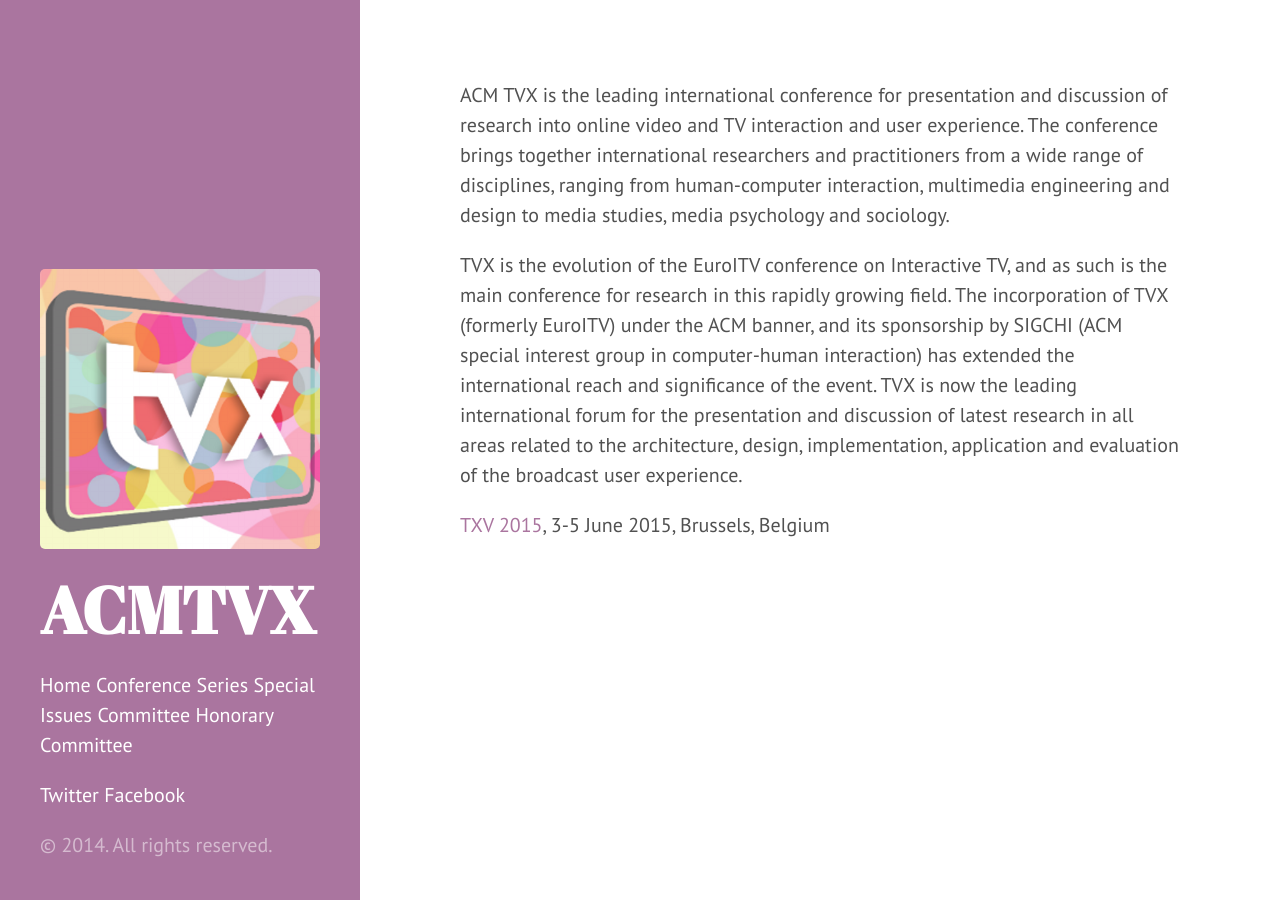
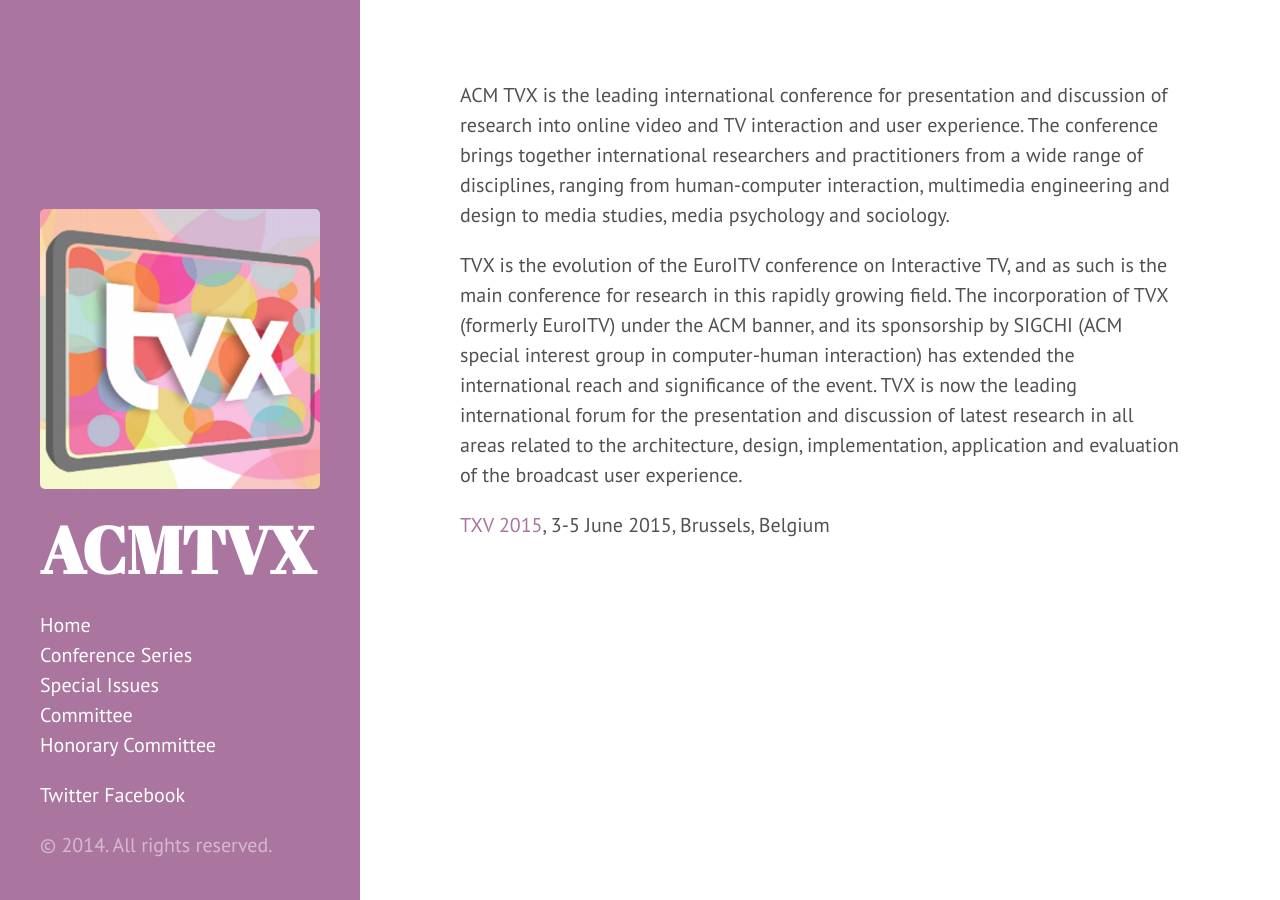
Before and after one commit to acmtvx/www, a Jekyll site: the page built from index.md, in a window 1280 px wide. Built offline with Jekyll 4.4.1, drawn with Linux system fonts in a browser that asks for light colours; Markdown is read by kramdown in place of the engine named in the settings.

```diff
--- a/_includes/sidebar.html
+++ b/_includes/sidebar.html
@@ -10,11 +10,11 @@
 
 
       <li class="sidebar-nav-item">
-        <a href="/">Home</a>
-        <a href="/conference_series">Conference Series</a>
-        <a href="/special_issues/">Special Issues</a>
-        <a href="/committee">Committee</a>
-        <a href="/honorary">Honorary Committee</a>
+        <a href="/">Home</a></br>
+        <a href="/conference_series">Conference Series</a></br>
+        <a href="/special_issues/">Special Issues</a></br>
+        <a href="/committee">Committee</a></br>
+        <a href="/honorary">Honorary Committee</a></br>
       </li>
 
     </ul>
```
